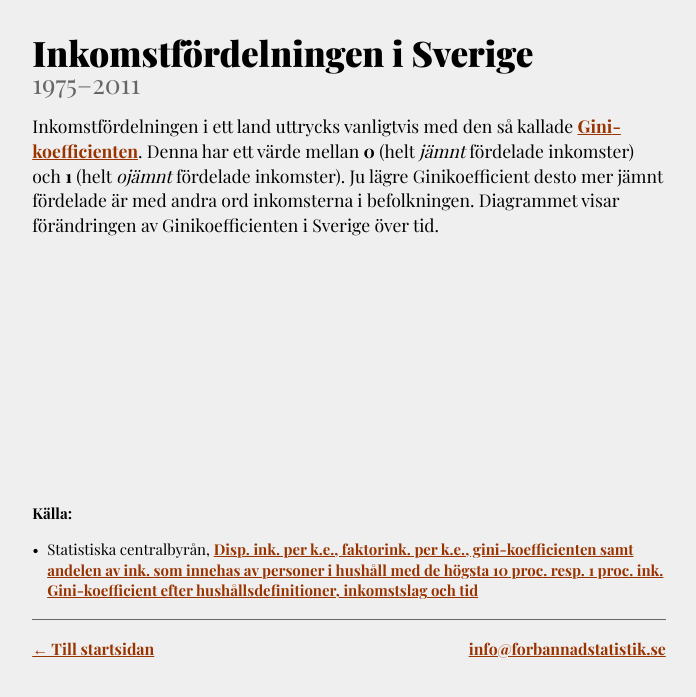
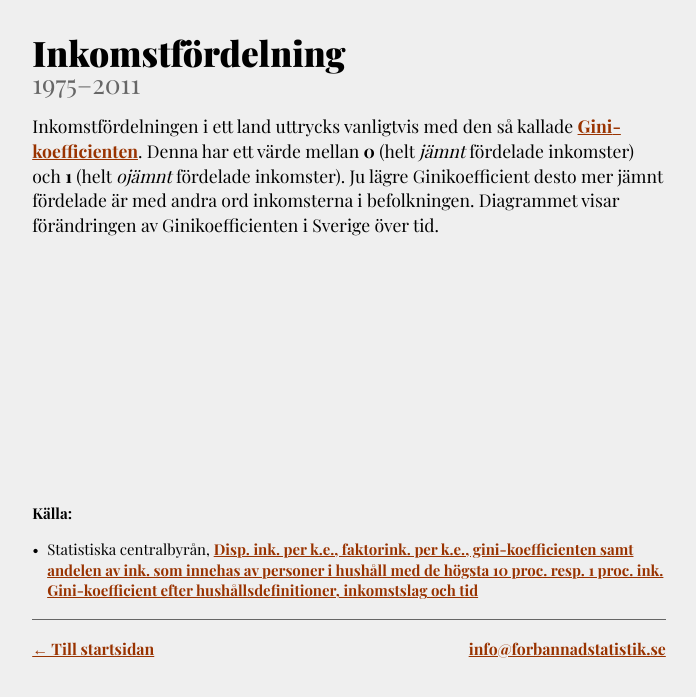
Before and after one commit to alimony/forbannadstatistik.polyscopic.works, a Jekyll site: the page built from inkomstfordelning/index.html, in a window 1280 px wide. Shown: the top 697 px of the page, without its empty margins (291-987 px from the left). Built offline with Jekyll 4.4.1, drawn with Linux system fonts in a browser that asks for light colours; nearby versions of some CDN libraries; some web fonts are replaced; comment, search, counter and statistics services are not loaded.

Commit message:
Remove repeating language ("Sverige") in titles.

```diff
--- a/_layouts/index.html
+++ b/_layouts/index.html
@@ -7,7 +7,7 @@
 		This loop is an insane hack, but it's the only way to get GitHub Pages
 		to sort the list of pages in the desired order. {% endcomment %}
 		{% for order in (1..site.pages.size) %}{% for page in site.pages %}{% if page.order == order %}
-			<li><a href="{{ page.url | remove:'index.html' }}">{{ page.title|strip_html }}</a></li>
+			<li><a href="{{ page.url | remove:'index.html' }}">{{ page.title | strip_html }}</a></li>
 		{% endif %}{% endfor %}{% endfor %}
 		</ul>
 		{% include footer.html %}
--- a/andel-barn-lag-inkomst/index.html
+++ b/andel-barn-lag-inkomst/index.html
@@ -6,7 +6,7 @@ subtitle: <span class="nobr">1991–2011</span>
 description: Personer mellan 0–19 år i hushåll vars disponibla inkomst per person är mindre än 60% av medianinkomsten i landet.
 script: andel-barn-lag-inkomst.1.js
 ---
-<p>Barn definieras som en person mellan <span class="nobr">0–19</span> år. Hushåll med låg inkomst definieras som hushåll vars disponibla inkomst per person är mindre än 60% av median&shy;inkomsten i landet.</p>
+<p>Barn definieras som en person mellan <span class="nobr">0–19</span> år. Hushåll med låg inkomst definieras som hushåll vars disponibla inkomst per person är mindre än 60% av median&shy;inkomsten i landet. Diagrammet visar andelen barn i hushåll med låg inkomst i Sverige över tid.</p>
 
 <div id="chart"></div>
 
--- a/arbetstidsforkortning-bnp-produktivitet/index.html
+++ b/arbetstidsforkortning-bnp-produktivitet/index.html
@@ -1,7 +1,7 @@
 ---
 layout: page
 order: 2
-title: Arbetstids&shy;förkortning, BNP och produktivitet i Sverige
+title: Arbetstids&shy;förkortning,<br /> BNP och produktivitet
 subtitle: <span class="nobr">1950–2010</span>
 description: Det finns inget som tyder på att arbetstidsförkortning påverkar landets produktion negativt.
 script: arbetstidsforkortning-bnp-produktivitet.1.js
--- a/disponibel-inkomst/index.html
+++ b/disponibel-inkomst/index.html
@@ -1,12 +1,12 @@
 ---
 layout: page
 order: 4
-title: Disponibel inkomst i Sverige
+title: Disponibel inkomst
 subtitle: <span class="nobr">1991–2011</span>
 description: Inkomstutvecklingen i Sverige är som allra störst för de med högst inkomst, och minst för de med lägst inkomst.
 script: disponibel-inkomst.1.js
 ---
-<p>Diagrammet visar inkomst&shy;utvecklingen över tid indelat i tio inkomst&shy;grupper. Den första decil&shy;gruppen (längst ner) är den med <em>lägst</em> inkomst och den tionde decil&shy;gruppen (högst upp) den med <em>högst</em> inkomst. De gröna och gula linjerna visar den genom&shy;snittliga inkomsten respektive median&shy;inkomsten för samma tidsperiod.</p>
+<p>Diagrammet visar inkomst&shy;utvecklingen i Sverige över tid indelat i tio inkomst&shy;grupper. Den första decil&shy;gruppen (längst ner) är den med <em>lägst</em> inkomst och den tionde decil&shy;gruppen (högst upp) den med <em>högst</em> inkomst. De gröna och gula linjerna visar den genom&shy;snittliga inkomsten respektive median&shy;inkomsten för samma tidsperiod.</p>
 
 <div id="chart" class="disponibel-inkomst"></div>
 
--- a/inkomstfordelning/index.html
+++ b/inkomstfordelning/index.html
@@ -1,7 +1,7 @@
 ---
 layout: page
 order: 5
-title: Inkomst&shy;fördelningen i Sverige
+title: Inkomst&shy;fördelning
 subtitle: <span class="nobr">1975–2011</span>
 description: Inkomstskillnaderna i Sverige har sedan de lägsta noteringarna i början på 1980-talet ökat.
 script: inkomstfordelning.1.js
--- a/sysselsattningsgrad/index.html
+++ b/sysselsattningsgrad/index.html
@@ -1,7 +1,7 @@
 ---
 layout: page
 order: 7
-title: Sysselsättnings&shy;graden i Sverige
+title: Sysselsättnings&shy;grad
 subtitle: <span class="nobr">1976–2012</span>
 description: Sysselsättningsgraden i Sverige sjönk efter den högsta noteringen 1990 drastiskt och har sedan dess varit betydligt lägre.
 script: sysselsattningsgrad.1.js
```
